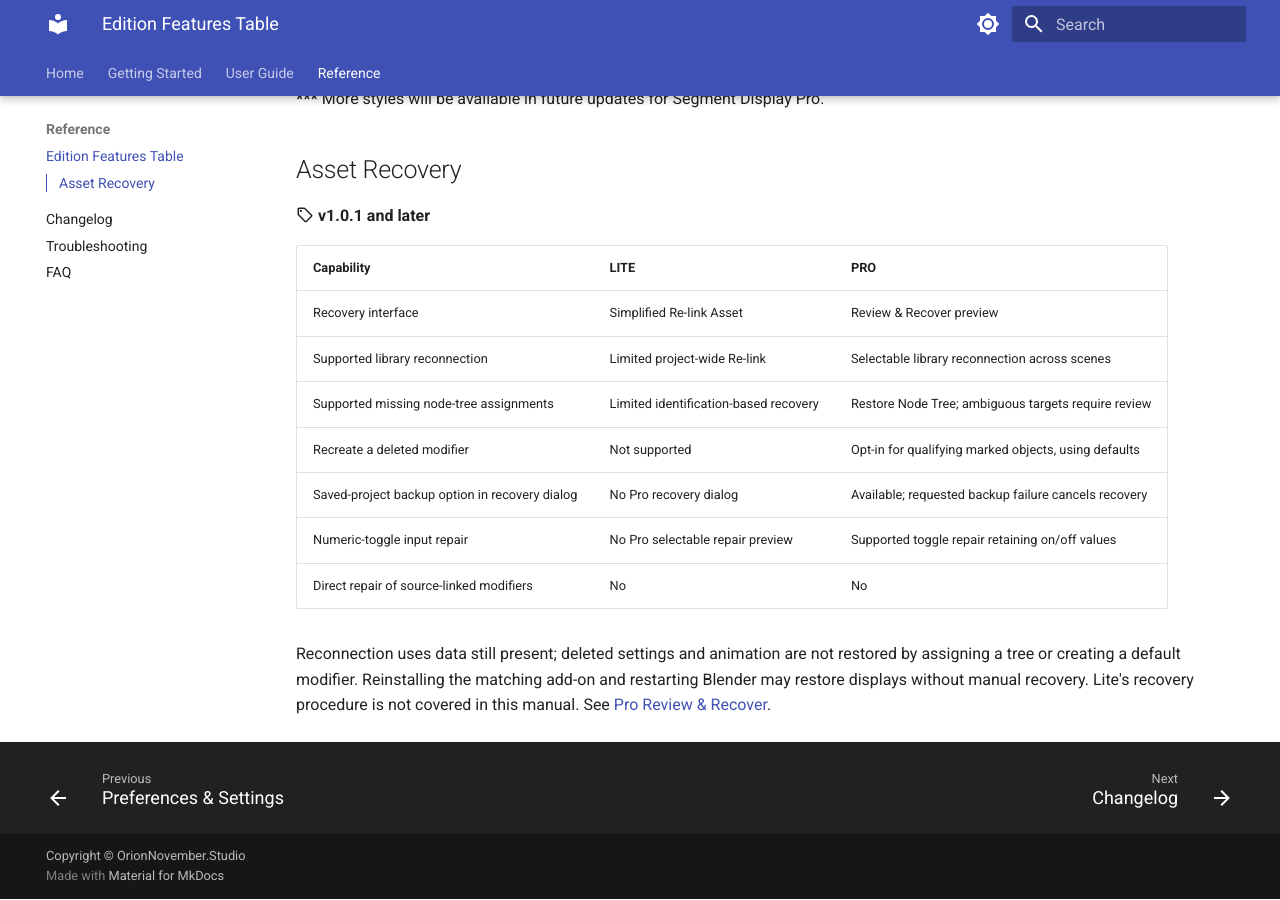
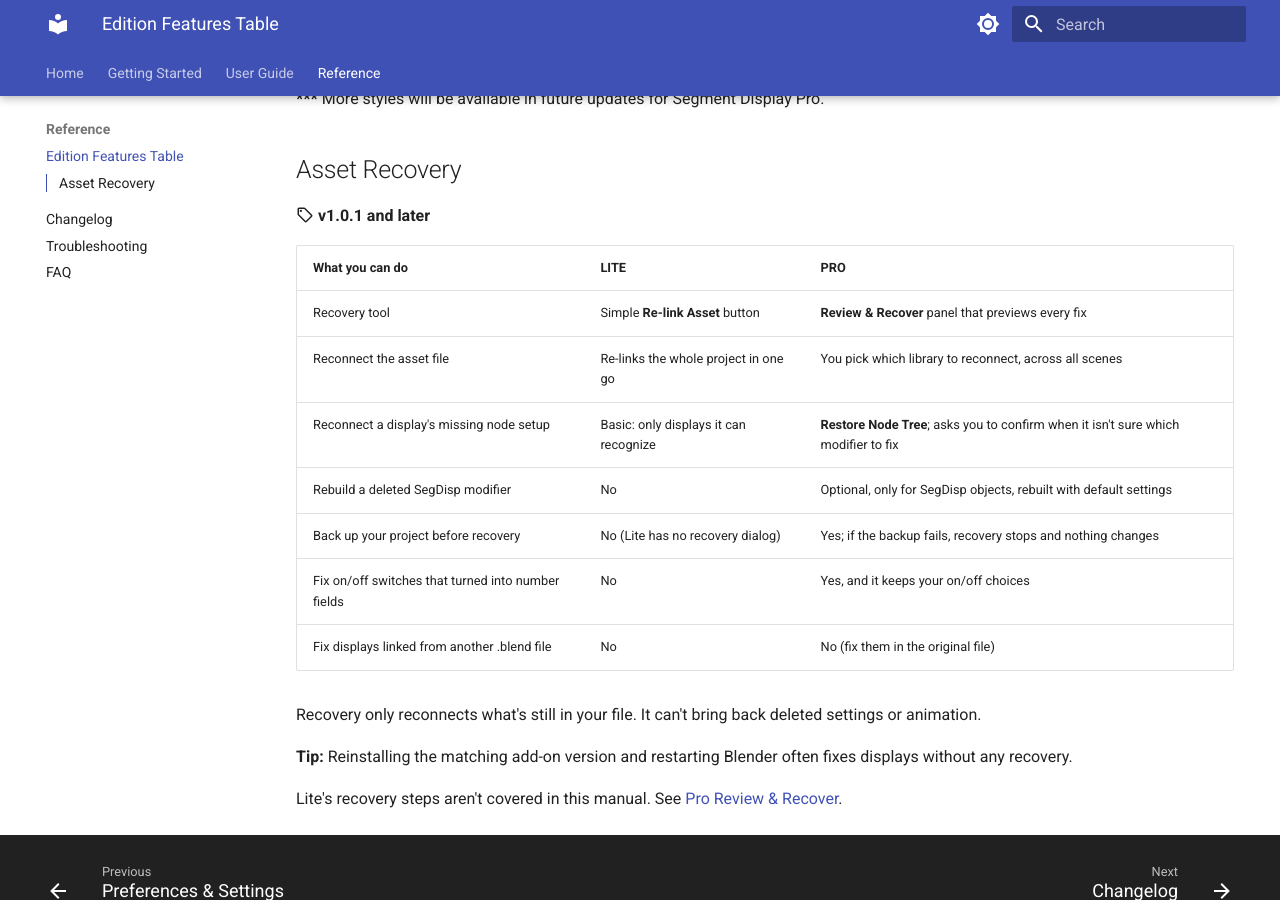
Before and after one commit to ahmetmaya-orion/segment-display-pro-docs, an MkDocs documentation site: the page built from docs/edition_features.md, in a window 1280 px wide and 900 px high, scrolled down 2163 px. Built offline with MkDocs 1.6.1 and Material for MkDocs 9.7.7, drawn with Linux system fonts in a browser that asks for light colours; the version menu is left out.

Commit message:
docs(edition-features): rewrite Asset Recovery table in plain language

```diff
--- a/docs/edition_features.md
+++ b/docs/edition_features.md
@@ -53,14 +53,18 @@ A side-by-side look at what ships in **Segment Display Pro** and **Segment Displ
 
 :material-tag-outline: **v1.0.1 and later**
 
-| Capability | LITE | PRO |
-| ---------- | ---- | --- |
-| Recovery interface | Simplified Re-link Asset | Review & Recover preview |
-| Supported library reconnection | Limited project-wide Re-link | Selectable library reconnection across scenes |
-| Supported missing node-tree assignments | Limited identification-based recovery | Restore Node Tree; ambiguous targets require review |
-| Recreate a deleted modifier | Not supported | Opt-in for qualifying marked objects, using defaults |
-| Saved-project backup option in recovery dialog | No Pro recovery dialog | Available; requested backup failure cancels recovery |
-| Numeric-toggle input repair | No Pro selectable repair preview | Supported toggle repair retaining on/off values |
-| Direct repair of source-linked modifiers | No | No |
+| What you can do | LITE | PRO |
+| --------------- | ---- | --- |
+| Recovery tool | Simple **Re-link Asset** button | **Review & Recover** panel that previews every fix |
+| Reconnect the asset file | Re-links the whole project in one go | You pick which library to reconnect, across all scenes |
+| Reconnect a display's missing node setup | Basic: only displays it can recognize | **Restore Node Tree**; asks you to confirm when it isn't sure which modifier to fix |
+| Rebuild a deleted SegDisp modifier | No | Optional, only for SegDisp objects, rebuilt with default settings |
+| Back up your project before recovery | No (Lite has no recovery dialog) | Yes; if the backup fails, recovery stops and nothing changes |
+| Fix on/off switches that turned into number fields | No | Yes, and it keeps your on/off choices |
+| Fix displays linked from another .blend file | No | No (fix them in the original file) |
 
-Reconnection uses data still present; deleted settings and animation are not restored by assigning a tree or creating a default modifier. Reinstalling the matching add-on and restarting Blender may restore displays without manual recovery. Lite's recovery procedure is not covered in this manual. See [Pro Review & Recover](prefs_and_settings.md#review-recover).
+Recovery only reconnects what's still in your file. It can't bring back deleted settings or animation.
+
+**Tip:** Reinstalling the matching add-on version and restarting Blender often fixes displays without any recovery.
+
+Lite's recovery steps aren't covered in this manual. See [Pro Review & Recover](prefs_and_settings.md#review-recover).
```
